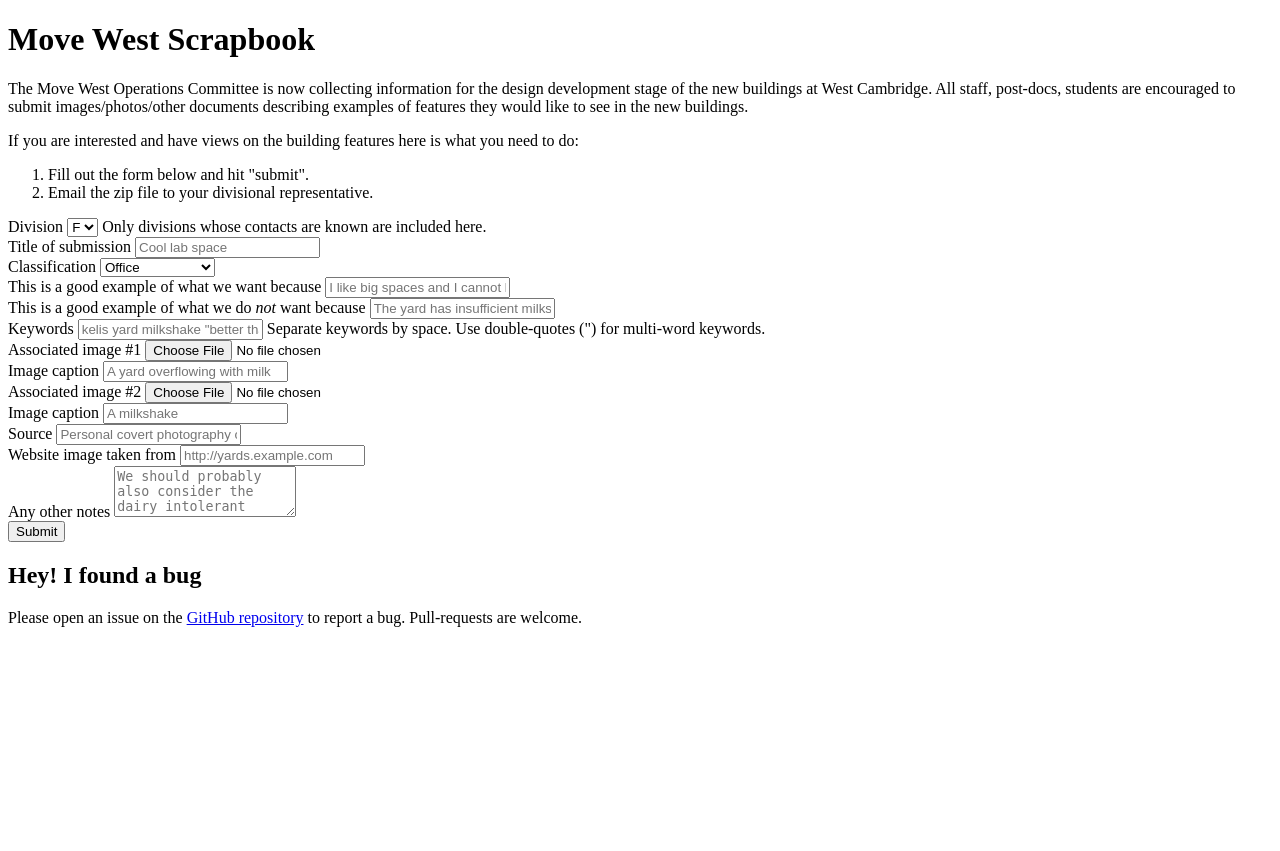
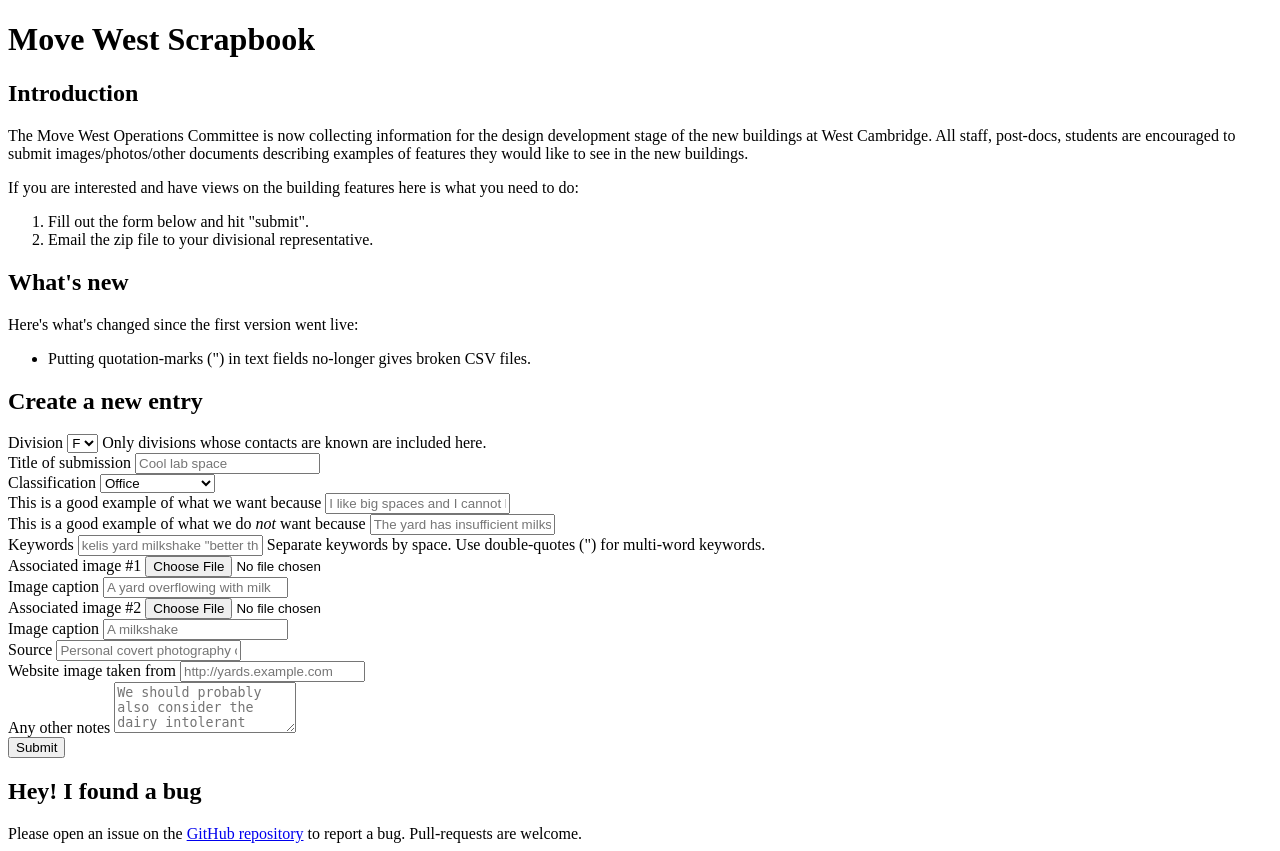
Before and after one commit to rjw57/richwareham.com, a Flask app: template personalsite/apps/templates/scrapbook/index.html in a window 1280 px wide. Before the commit the page ends 627 px from the top, so only its background shows below. Run offline with Flask 2, Linux system fonts and the light colour scheme; the template is opened without the code that fills it, so the values that code supplies are empty.

Commit message:
scrapbook: add changelog

```diff
--- a/personalsite/apps/templates/scrapbook/index.html
+++ b/personalsite/apps/templates/scrapbook/index.html
@@ -6,6 +6,9 @@
     <h1>Move West Scrapbook</h1>
 </div>
 
+<div class="row">
+    <div class="col-md-8">
+        <h2>Introduction</h2>
         <p>The Move West Operations Committee is now collecting information for the
         design development stage of the new buildings at West Cambridge.  All staff,
         post-docs, students are encouraged to submit images/photos/other documents
@@ -18,7 +21,18 @@ you need to do:</p>
             <li>Fill out the form below and hit "submit".</li>
             <li>Email the zip file to your divisional representative.</li>
         </ol>
+    </div>
+    <div class="col-md-4">
+        <h2>What's new</h2>
+        <p>Here's what's changed since the first version went live:</p>
+        <ul>
+            <li>Putting quotation-marks (&quot;) in text fields no-longer gives
+            broken CSV files.</li>
+        </ul>
+    </div>
+</div>
 
+<h2>Create a new entry</h2>
 <form method="post" action="{{ url_for('scrapbook.submit') }}"
     enctype="multipart/form-data">
     <div class="form-group">
```
Lines whose indentation alone changed are shown as unchanged.
